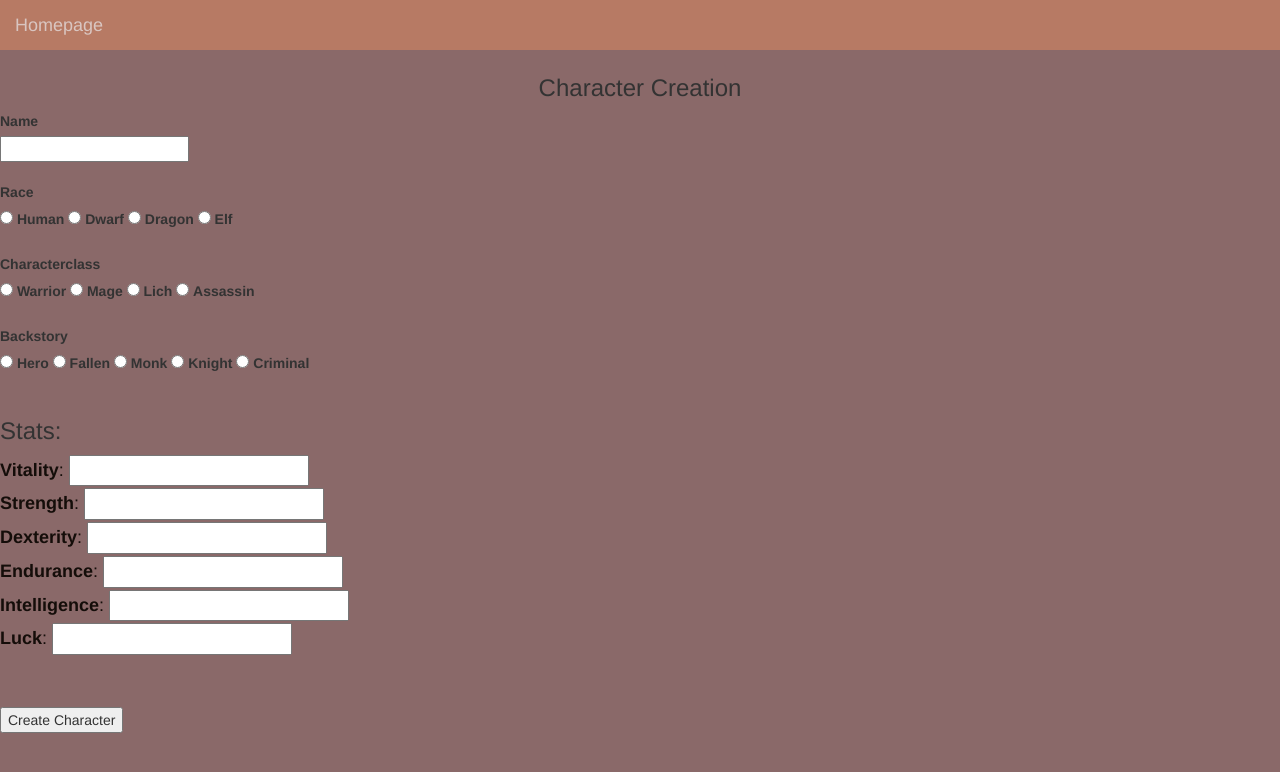
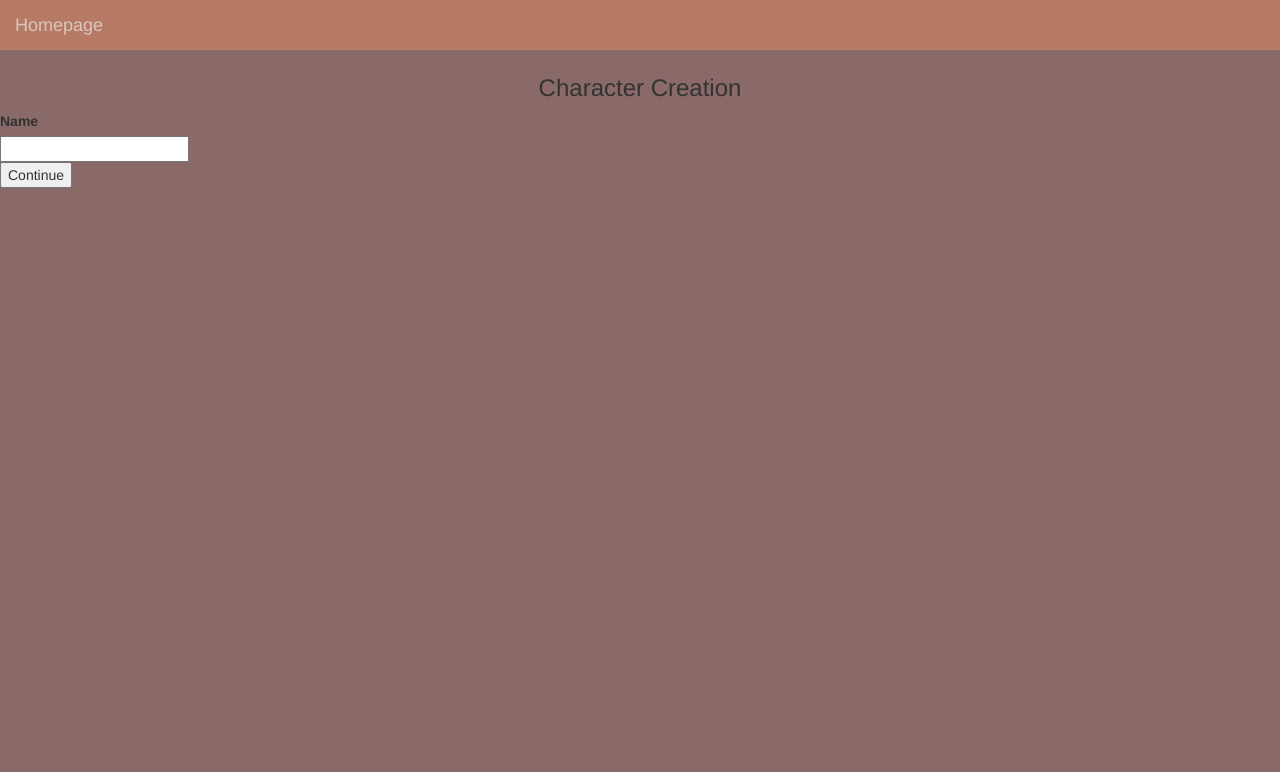
Before and after one commit to paigeweber13/rpg-character-generator, a Rails app: page /characters/new in a window 1280 px wide. Shown: the top 772 px of the page. Run offline with Rails 7, Linux system fonts and the light colour scheme; style sheets or scripts are compiled from the project's sources; some libraries are stand-ins or nearby versions.

Commit message:
Form for the name

```diff
--- a/app/views/characters/new.html.erb
+++ b/app/views/characters/new.html.erb
@@ -1,69 +1,14 @@
 <h1>Character Creation</h1>
-    <%= form_for(@character) do |f| %>
 
-        <%= f.label :name %>
-        <br>
-        <%= f.text_field :name %>
+<%= form_for @character do |f| %>
+  <div class="field">
+      <%= f.label :name %><br />
+      <%= f.text_field :name %>
+  </div>
 
-        <br><br>
-
-        <%= f.label :race %>
-        <br>
-        <% Character.races.each_key do |race| %>
-            <%= f.radio_button :race, race %>
-            <%= f.label race.to_sym %>
-        <% end %>
-
-        <br><br>
-
-        <%= f.label :characterClass %>
-        <br>
-        <% Character.characterClasses.each_key do |c| %>
-            <%= f.radio_button :characterClass, c %>
-            <%= f.label c.to_sym %>
-        <% end %>
-
-        <br><br>
-
-        <%= f.label :backstory %>
-        <br>
-        <% Character.backstories.each_key do |b| %>
-            <%= f.radio_button :backstory, b %>
-            <%= f.label b.to_sym %>
-        <% end %>
-
-        <br><br>
-
-        <h3>Stats:</h3>
-        <!-- TODO: Way to loop through Stat model attributes? -->
-        <%= f.fields_for(:stat) do |stat_f| %>
-            <p>
-                <%= stat_f.label :vitality %>:
-                <%= stat_f.number_field :vitality %>
-                <br>
-                <%= stat_f.label :strength %>:
-                <%= stat_f.number_field :strength %>
-                <br>
-                <%= stat_f.label :dexterity %>:
-                <%= stat_f.number_field :dexterity %>
-                <br>
-                <%= stat_f.label :endurance %>:
-                <%= stat_f.number_field :endurance %>
-                <br>
-                <%= stat_f.label :intelligence %>:
-                <%= stat_f.number_field :intelligence %>
-                <br>
-                <%= stat_f.label :luck %>:
-                <%= stat_f.number_field :luck %>
-                <br>
-            </p>
-        <% end %>
-
-        <br><br>
-
-        <%= f.submit %>
-
-    <% end %>
-
+  <div class="actions">
+      <%= f.submit "Continue" %>
+  </div>
+<% end %>
 <!-- This site details the fields_for method -->
 <!-- https://guides.rubyonrails.org/form_helpers.html#understanding-parameter-naming-conventions -->
```
